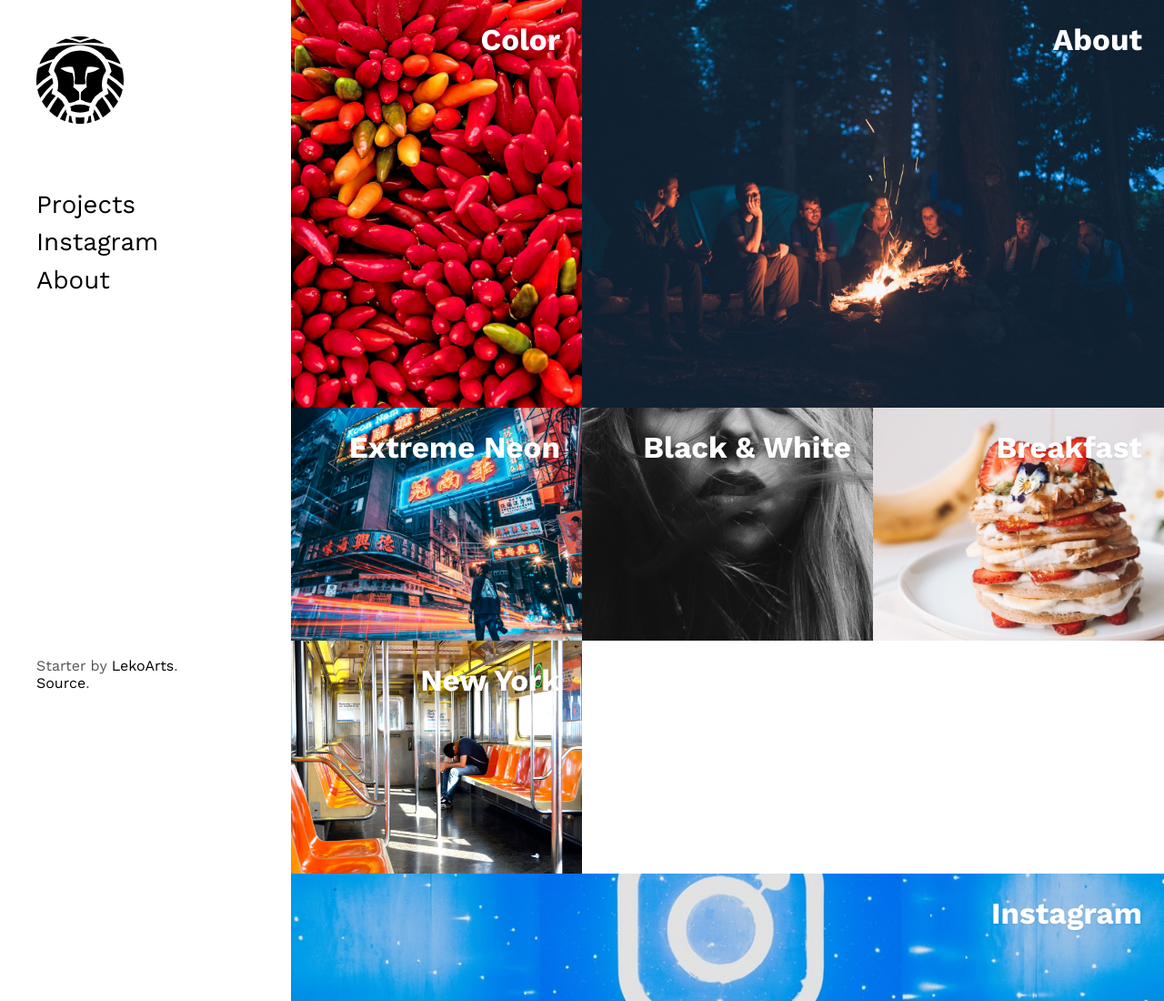
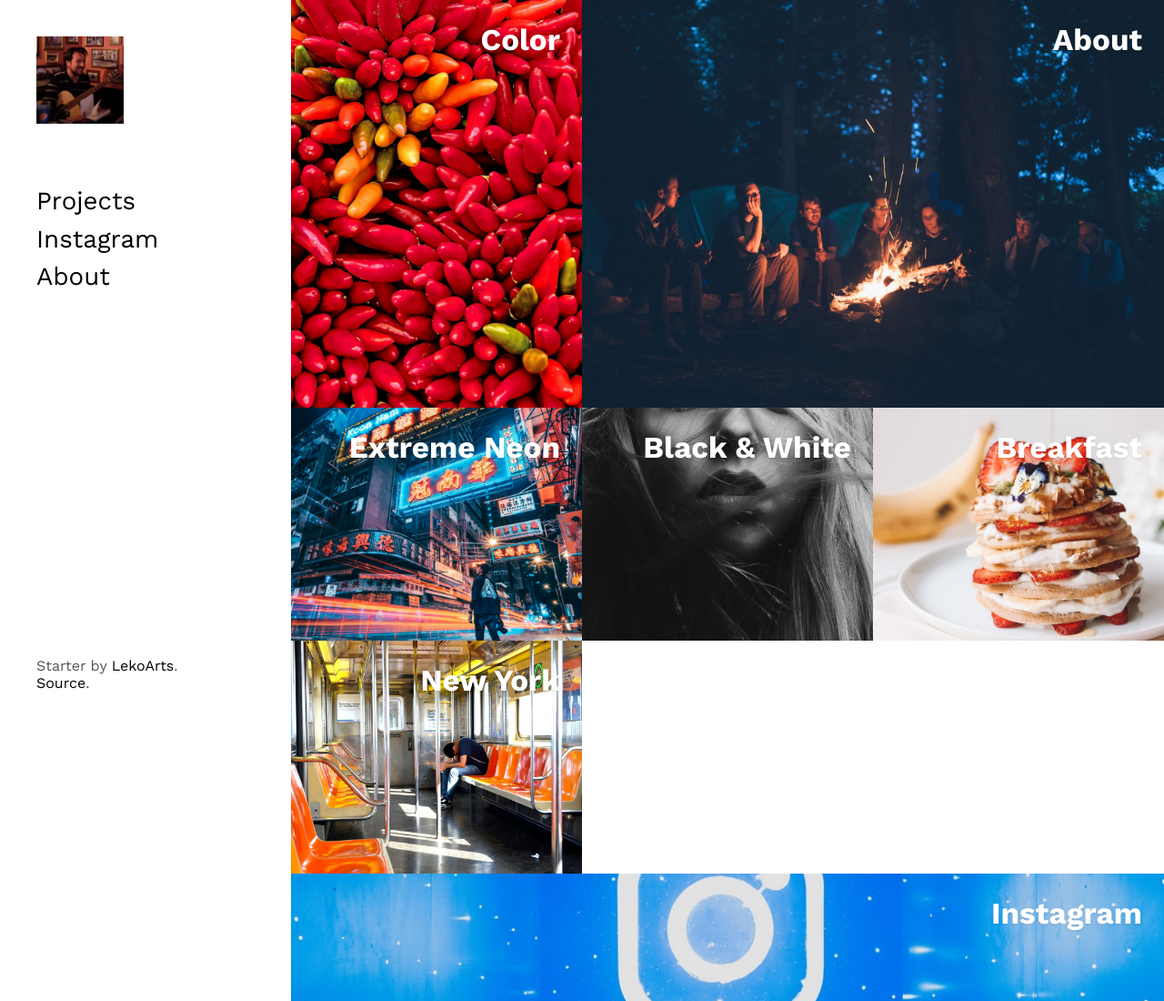
Before and after one commit to elneto/eablog, a Gatsby site: page / in a window 1280 px wide. Shown: the top 1100 px of the page at 91% size. Built offline with nearby package versions, Linux system fonts and the light colour scheme; Gatsby itself is replaced by a stand-in of ours.

Commit message:
changed to my logo

```diff
--- a/package.json
+++ b/package.json
@@ -1,5 +1,5 @@
 {
-  "name": "gatsby-starter-portfolio-jodie",
+  "name": "eablog",
   "private": true,
   "description": "Image-heavy photography portfolio with colorful accents & great typography",
   "version": "1.0.0",
--- a/src/components/logo.tsx
+++ b/src/components/logo.tsx
@@ -1,27 +1,22 @@
 import React from 'react'
+import { useStaticQuery, graphql } from "gatsby"
+import Img from 'gatsby-image'
 
-const Logo = () => (
-  <svg viewBox="0 0 493.19 493.19">
-    <title>LekoArts</title>
-    <path d="M246.59,79.79A152.45,152.45,0,0,0,99.18,193.45a140.7,140.7,0,0,1,24,78.81,141.46,141.46,0,0,1-4.62,35.91,141.92,141.92,0,0,1,66.11,68.31A151.4,151.4,0,0,0,242,357.63a153.12,153.12,0,0,0-1.2-43.33,162.22,162.22,0,0,0-31.28-26.82l-1.22-.8a155.87,155.87,0,0,0,2.7-19.47c.29-3.91.46-7.85.46-11.84a155.72,155.72,0,0,0-7.73-48.59,159.83,159.83,0,0,1-68.46-27.57,160.52,160.52,0,0,1,51.26-8.35h.05A162.32,162.32,0,0,1,205,171.92a154.71,154.71,0,0,1,11.1,36.25A157,157,0,0,1,215,268.05c9.93,2,21.78,3.52,31.59,3.52h0c9.82,0,21.66-1.57,31.59-3.52a157,157,0,0,1-1.07-59.88,154.71,154.71,0,0,1,11.1-36.25,162.32,162.32,0,0,1,18.42-1.05h.05a160.52,160.52,0,0,1,51.26,8.35,159.83,159.83,0,0,1-68.46,27.57,155.72,155.72,0,0,0-7.73,48.59c0,4,.17,7.93.46,11.84a155.87,155.87,0,0,0,2.7,19.47l-1.22.8A162.22,162.22,0,0,0,252.4,314.3a153.12,153.12,0,0,0-1.2,43.33,151.4,151.4,0,0,0,57.31,18.86,141.92,141.92,0,0,1,66.11-68.31A141.59,141.59,0,0,1,394,193.45,152.45,152.45,0,0,0,246.59,79.79Z" />
-    <path d="M191.59,395.13a140.74,140.74,0,0,1,5,26,152.69,152.69,0,0,0,100,0,140.74,140.74,0,0,1,5-26,152.64,152.64,0,0,0-110,0Z" />
-    <path d="M106,333.58l-20.7-10.25L91.14,301q1.32-5.05,2.17-10.22A479.12,479.12,0,0,0,31.2,366.71a247.14,247.14,0,0,0,27,39,478.36,478.36,0,0,1,51.53-70.17C108.51,334.88,107.26,334.21,106,333.58Z" />
-    <path d="M75.66,209.27l-7.15-10.62,3.25-12.39A180.13,180.13,0,0,1,89.7,142.38,474.44,474.44,0,0,0,9.09,180.07,248.51,248.51,0,0,0,2,278.22a478.68,478.68,0,0,1,78.57-60.91C79.06,214.58,77.42,211.89,75.66,209.27Z" />
-    <path d="M94.63,265.91a112.61,112.61,0,0,0-6.52-32.06A478.92,478.92,0,0,0,5.92,300.49,244.74,244.74,0,0,0,21.62,347.7,479.42,479.42,0,0,1,94.63,265.91Z" />
-    <path d="M246.59,51.45h0a180.88,180.88,0,0,1,147.93,76.83,473.07,473.07,0,0,1,81.62,28.06,247,247,0,0,0-59.33-88.16A476.6,476.6,0,0,0,277,47.35q-15.34,0-30.46,1-15.1-1-30.45-1A476.6,476.6,0,0,0,76.38,68.17,247,247,0,0,0,17,156.33a473.07,473.07,0,0,1,81.62-28.06A180.88,180.88,0,0,1,246.59,51.45Z" />
-    <path d="M246.6,39.87a481.74,481.74,0,0,1,138.07,2.38,245.68,245.68,0,0,0-59.05-29.32,473.36,473.36,0,0,0-79,21.44,473.37,473.37,0,0,0-79-21.44,245.68,245.68,0,0,0-59.05,29.32A481.75,481.75,0,0,1,246.6,39.87Z" />
-    <path d="M300,5.82a248.07,248.07,0,0,0-106.85,0A315.87,315.87,0,0,1,246.6,23.68,315.88,315.88,0,0,1,300,5.82Z" />
-    <path d="M398.55,265.9a479.42,479.42,0,0,1,73,81.8,244.74,244.74,0,0,0,15.69-47.21,478.92,478.92,0,0,0-82.2-66.65A112.6,112.6,0,0,0,398.55,265.9Z" />
-    <path d="M303.94,448.6q-4.33,1.45-8.71,2.66a87.82,87.82,0,0,1-11.53,39.15,245.15,245.15,0,0,0,27.73-5.85q-1.66-18.74-4.72-37.06C305.81,447.9,304.89,448.28,303.94,448.6Z" />
-    <path d="M334.32,388.22l-.62,1.36A476.82,476.82,0,0,1,375,457.13a247.64,247.64,0,0,0,45.31-35.57A476.84,476.84,0,0,0,371.55,343,113.58,113.58,0,0,0,334.32,388.22Z" />
-    <path d="M324.93,422.52a31,31,0,0,1-6.06,15.27q6.86,19.93,12,40.64a245.18,245.18,0,0,0,28.94-12.69A476.51,476.51,0,0,0,327,410.38,112.75,112.75,0,0,0,324.93,422.52Z" />
-    <path d="M484.1,180.07a474.44,474.44,0,0,0-80.62-37.69,180.13,180.13,0,0,1,17.94,43.89l3.25,12.39-7.15,10.62c-1.76,2.62-3.39,5.3-4.92,8a478.67,478.67,0,0,1,78.57,60.91,248.51,248.51,0,0,0-7.08-98.15Z" />
-    <path d="M402,301l5.86,22.34-20.7,10.25c-1.27.63-2.53,1.3-3.78,2A478.37,478.37,0,0,1,435,405.72a247.15,247.15,0,0,0,27-39,479.12,479.12,0,0,0-62.11-76Q400.73,295.93,402,301Z" />
-    <path d="M189.23,448.59c-.94-.31-1.85-.69-2.75-1.09q-3.07,18.3-4.72,37.06a245.14,245.14,0,0,0,25.4,5.48c-6-11.68-8.75-24.1-9.21-38.78Q193.56,450,189.23,448.59Z" />
-    <path d="M166.23,410.39a476.52,476.52,0,0,0-32.81,55.35,245.17,245.17,0,0,0,28.94,12.69q5.11-20.68,12-40.63a31,31,0,0,1-6.07-15.27A112.76,112.76,0,0,0,166.23,410.39Z" />
-    <path d="M158.87,388.22A113.59,113.59,0,0,0,121.64,343a476.85,476.85,0,0,0-48.8,78.56,247.64,247.64,0,0,0,45.31,35.57,476.81,476.81,0,0,1,41.33-67.55Z" />
-    <path d="M222.15,456.26q.12,18.1,1.58,35.86c7.53.69,15.15,1.06,22.86,1.06s15.34-.37,22.88-1.07q1.44-17.76,1.57-35.86a181.09,181.09,0,0,1-48.9,0Z" />
-  </svg>
-)
 
-export default Logo
+export default () => {
+  const data = useStaticQuery(graphql`
+    query Logo {
+    me: file(sourceInstanceName: { eq: "images" }, name: { eq: "avatar" }) {
+      childImageSharp {
+        fluid(quality: 95, maxWidth: 1920) {
+          ...GatsbyImageSharpFluid_withWebp
+        }
+      }
+    }
+  }
+  `)
+  console.log(data)
+  return (
+    <Img fluid={data.me.childImageSharp.fluid} alt="Ernesto" title="Este soy yo"/>
+  )
+}
```
Also changed, not shown: src/images/avatar.png (added).
